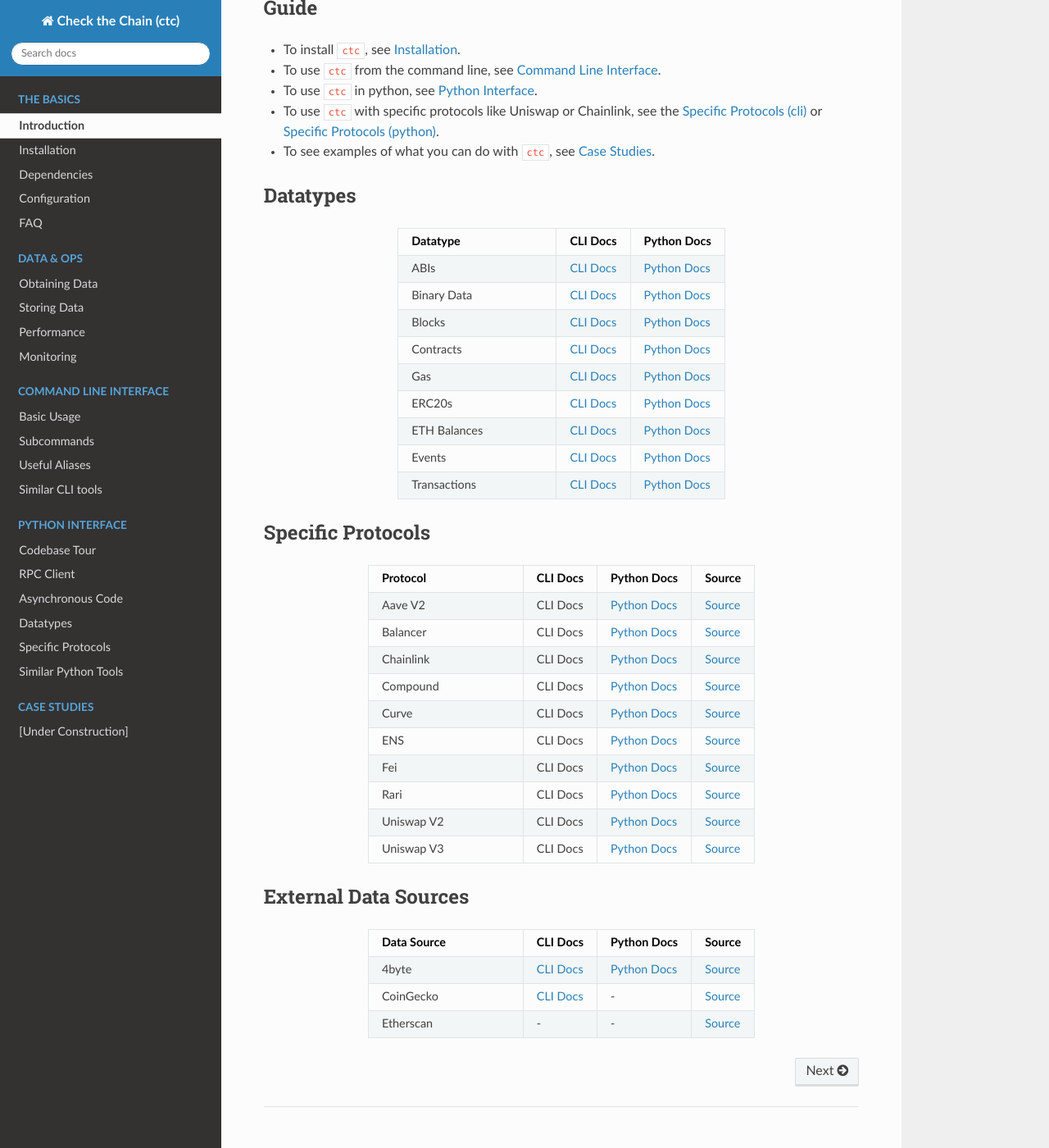
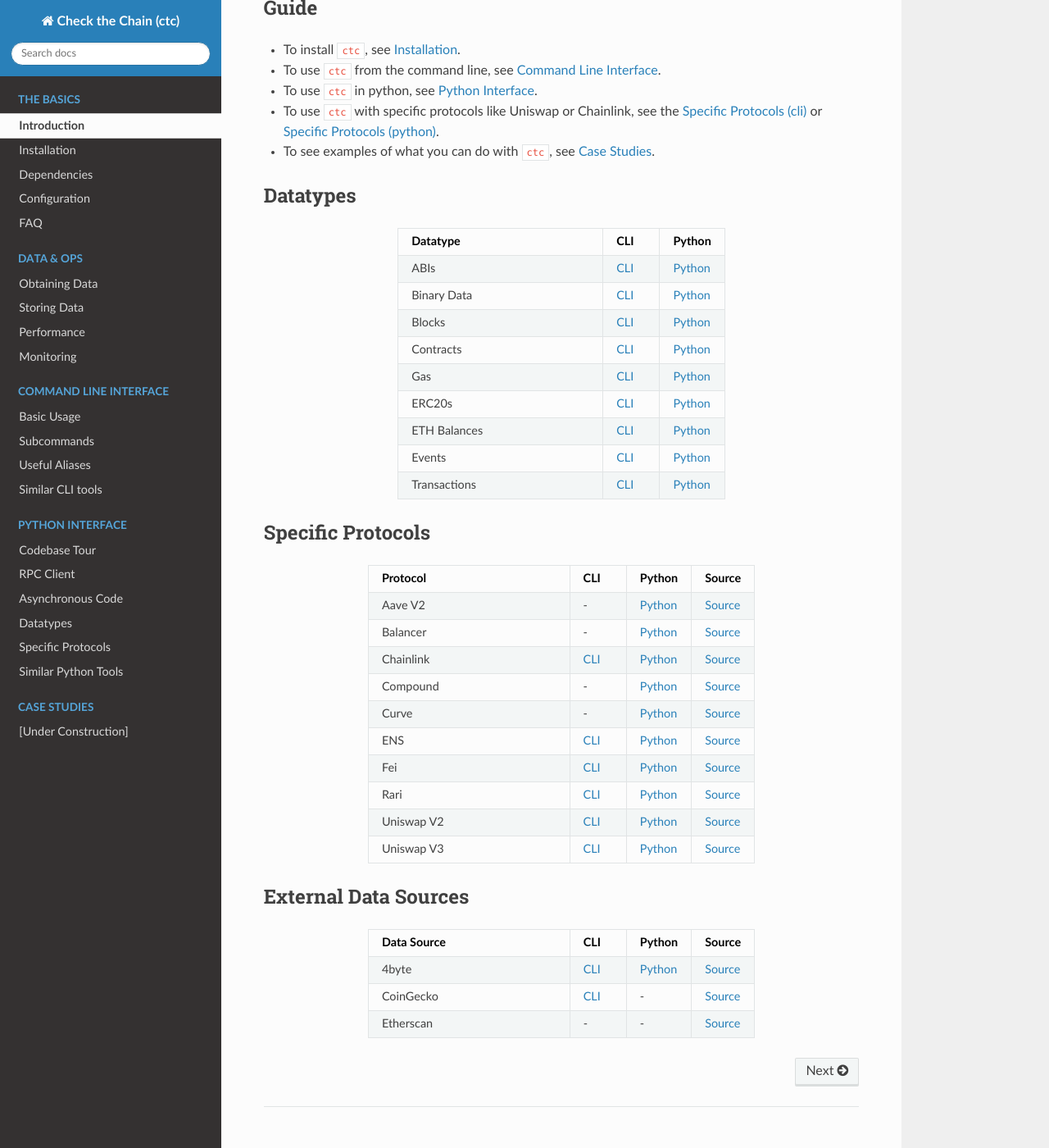
Before and after one commit to sslivkoff/ctc-doctest, a Sphinx documentation site: the page built from source/index.rst, in a window 1280 px wide and 1400 px high, scrolled down 621 px. Shown: the whole window at 82% size. Built offline with Sphinx 7.4.7 and the Read the Docs theme 2.0.0, drawn with Linux system fonts in a browser that asks for light colours.

Commit message:
checkpoint7

```diff
--- a/source/index.rst
+++ b/source/index.rst
@@ -45,35 +45,35 @@
    :header-rows: 1
 
    * - Datatype
-     - CLI Docs
-     - Python Docs
+     - CLI
+     - Python
    * - ABIs
-     - `CLI Docs <cli/subcommands/data/abi.html>`__
-     - `Python Docs <python/datatypes/abis.html>`__
+     - `CLI <cli/subcommands/data/abi.html>`__
+     - `Python <python/datatypes/abis.html>`__
    * - Binary Data
-     - `CLI Docs <cli/subcommands/compute.html>`__
-     - `Python Docs <python/datatypes/binary_data.html>`__
+     - `CLI <cli/subcommands/compute.html>`__
+     - `Python <python/datatypes/binary_data.html>`__
    * - Blocks
-     - `CLI Docs <cli/subcommands/data/blocks.html>`__
-     - `Python Docs <python/datatypes/blocks.html>`__
+     - `CLI <cli/subcommands/data/blocks.html>`__
+     - `Python <python/datatypes/blocks.html>`__
    * - Contracts
-     - `CLI Docs <cli/subcommands/data/address.html>`__
-     - `Python Docs <python/datatypes/contracts.html>`__
+     - `CLI <cli/subcommands/data/address.html>`__
+     - `Python <python/datatypes/contracts.html>`__
    * - Gas
-     - `CLI Docs <cli/subcommands/data/gas.html>`__
-     - `Python Docs <python/datatypes/gas.html>`__
+     - `CLI <cli/subcommands/data/gas.html>`__
+     - `Python <python/datatypes/gas.html>`__
    * - ERC20s
-     - `CLI Docs <cli/subcommands/data/erc20_balances.html>`__
-     - `Python Docs <python/datatypes/erc20s.html>`__
+     - `CLI <cli/subcommands/data/erc20_balances.html>`__
+     - `Python <python/datatypes/erc20s.html>`__
    * - ETH Balances
-     - `CLI Docs <cli/subcommands/data/eth_balances.html>`__
-     - `Python Docs <python/datatypes/eth_balances.html>`__
+     - `CLI <cli/subcommands/data/eth_balances.html>`__
+     - `Python <python/datatypes/eth_balances.html>`__
    * - Events
-     - `CLI Docs <cli/subcommands/data/events.html>`__
-     - `Python Docs <python/datatypes/events.html>`__
+     - `CLI <cli/subcommands/data/events.html>`__
+     - `Python <python/datatypes/events.html>`__
    * - Transactions
-     - `CLI Docs <cli/subcommands/data/transaction.html>`__
-     - `Python Docs <python/datatypes/transactions.html>`__
+     - `CLI <cli/subcommands/data/transaction.html>`__
+     - `Python <python/datatypes/transactions.html>`__
 
 
 Specific Protocols
@@ -86,48 +86,48 @@
    :header-rows: 1
 
    * - Protocol
-     - CLI Docs
-     - Python Docs
+     - CLI
+     - Python
      - Source
    * - Aave V2
-     - CLI Docs
-     - `Python Docs <python/protocols/aave_v2.html>`__
+     - \-
+     - `Python <python/protocols/aave_v2.html>`__
      - `Source <https://github.com/fei-protocol/checkthechain/tree/main/src/ctc/protocols/aave_v2_utils/>`__
    * - Balancer
-     - CLI Docs
-     - `Python Docs <python/protocols/balancer.html>`__
+     - \-
+     - `Python <python/protocols/balancer.html>`__
      - `Source <https://github.com/fei-protocol/checkthechain/tree/main/src/ctc/protocols/balancer_utils/>`__
    * - Chainlink
-     - CLI Docs
-     - `Python Docs <python/protocols/chainlink.html>`__
+     - `CLI <cli/subcommands/protocol/chainlink.html>`__
+     - `Python <python/protocols/chainlink.html>`__
      - `Source <https://github.com/fei-protocol/checkthechain/tree/main/src/ctc/protocols/chainlink_utils>`__
    * - Compound
-     - CLI Docs
-     - `Python Docs <python/protocols/compound.html>`__
+     - \-
+     - `Python <python/protocols/compound.html>`__
      - `Source <https://github.com/fei-protocol/checkthechain/tree/main/src/ctc/protocols/compound_utils/>`__
    * - Curve
-     - CLI Docs
-     - `Python Docs <python/protocols/curve.html>`__
+     - \-
+     - `Python <python/protocols/curve.html>`__
      - `Source <https://github.com/fei-protocol/checkthechain/tree/main/src/ctc/protocols/curve_utils/>`__
    * - ENS
-     - CLI Docs
-     - `Python Docs <python/protocols/ens.html>`__
+     - `CLI <cli/subcommands/protocol/ens.html>`__
+     - `Python <python/protocols/ens.html>`__
      - `Source <https://github.com/fei-protocol/checkthechain/tree/main/src/ctc/protocols/ens_utils/>`__
    * - Fei
-     - CLI Docs
-     - `Python Docs <python/protocols/fei.html>`__
+     - `CLI <cli/subcommands/protocol/fei_pcv.html>`__
+     - `Python <python/protocols/fei.html>`__
      - `Source <https://github.com/fei-protocol/checkthechain/tree/main/src/ctc/protocols/fei_utils/>`__
    * - Rari
-     - CLI Docs
-     - `Python Docs <python/protocols/rari.html>`__
+     - `CLI <cli/subcommands/protocol/rari.html>`__
+     - `Python <python/protocols/rari.html>`__
      - `Source <https://github.com/fei-protocol/checkthechain/tree/main/src/ctc/protocols/rari_utils/>`__
    * - Uniswap V2
-     - CLI Docs
-     - `Python Docs <python/protocols/uniswap_v2.html>`__
+     - `CLI <cli/subcommands/protocol/uniswap_chart.html>`__
+     - `Python <python/protocols/uniswap_v2.html>`__
      - `Source <https://github.com/fei-protocol/checkthechain/tree/main/src/ctc/protocols/uniswap_v2_utils/>`__
    * - Uniswap V3
-     - CLI Docs
-     - `Python Docs <python/protocols/uniswap_v3.html>`__
+     - `CLI <cli/subcommands/protocol/uniswap_chart.html>`__
+     - `Python <python/protocols/uniswap_v3.html>`__
      - `Source <https://github.com/fei-protocol/checkthechain/tree/main/src/ctc/protocols/uniswap_v3_utils/>`__
 
 External Data Sources
@@ -140,15 +140,15 @@
    :header-rows: 1
 
    * - Data Source
-     - CLI Docs
-     - Python Docs
+     - CLI
+     - Python
      - Source
    * - 4byte
-     - `CLI Docs <cli/subcommands/protocol/4byte.html>`__
-     - `Python Docs <python/protocols/4byte.html>`__
+     - `CLI <cli/subcommands/protocol/4byte.html>`__
+     - `Python <python/protocols/4byte.html>`__
      - `Source <https://github.com/fei-protocol/checkthechain/tree/main/src/ctc/protocols/fourbyte_utils>`__
    * - CoinGecko
-     - `CLI Docs <cli/subcommands/protocol/cg.html>`__
+     - `CLI <cli/subcommands/protocol/cg.html>`__
      - \-
      - `Source <https://github.com/fei-protocol/checkthechain/blob/main/src/ctc/cli/commands/data/cg_command.py>`__
    * - Etherscan
```
Also changed, not shown: source/python/code_tour.md (+16 -10 lines), source/python/rpc_client.md (+1 -1 lines), 12 other files.
